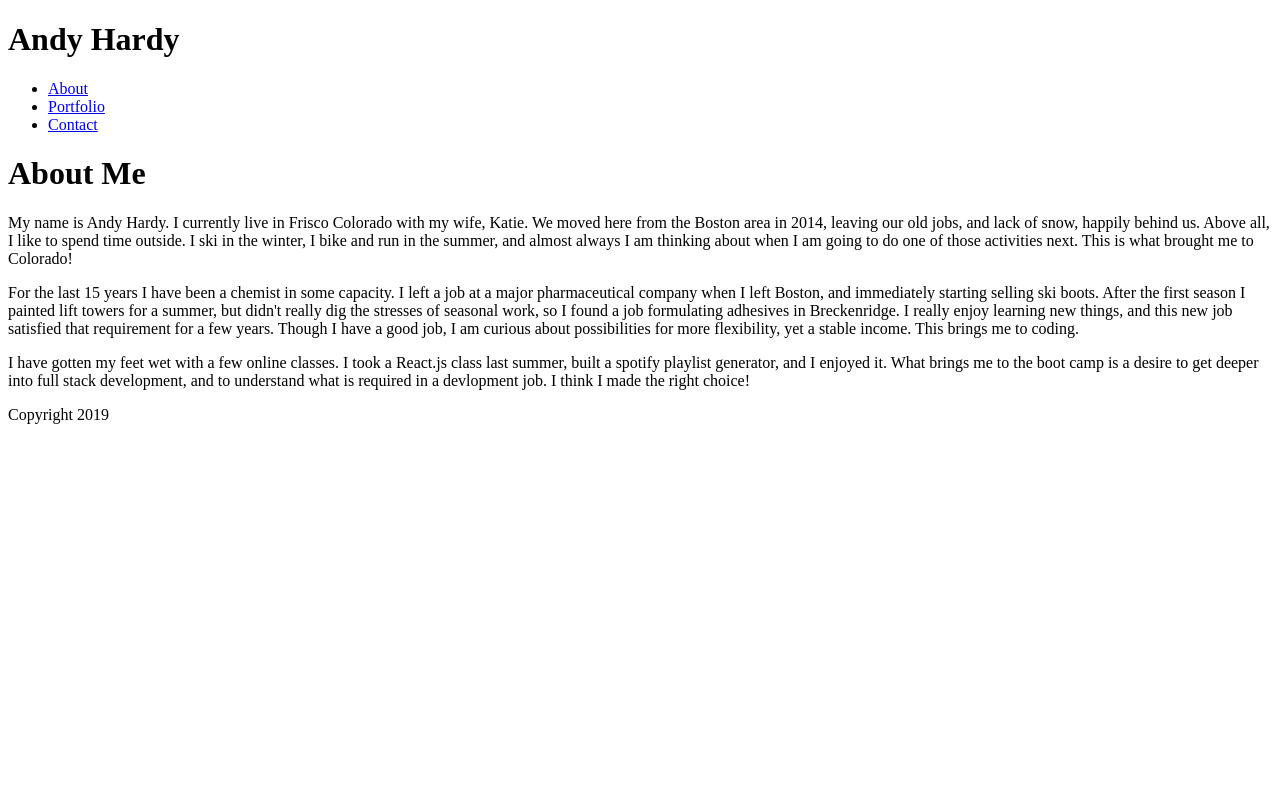
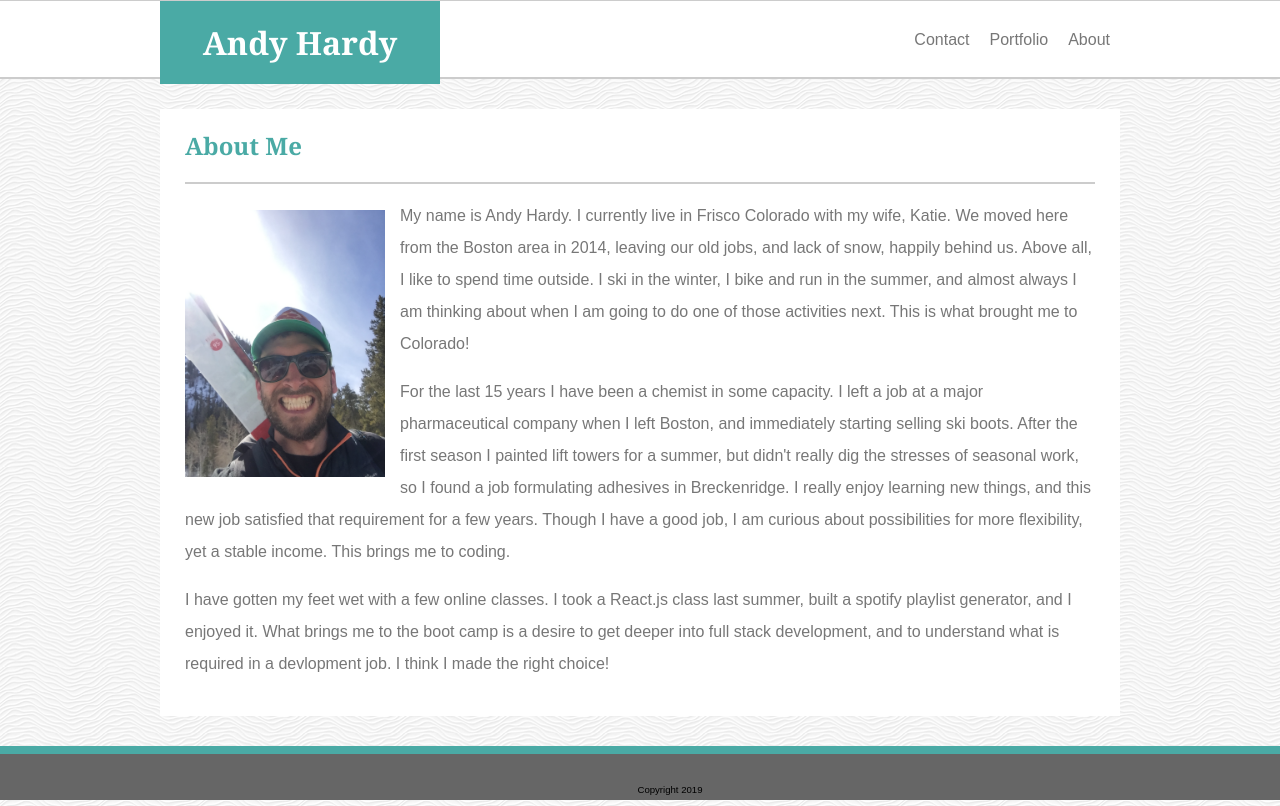
Before and after one commit to ahardy42/Basic-Portfolio, a plain HTML site: page index.html in a window 1280 px wide. Drawn offline with Linux system fonts and the light colour scheme.

Commit message:
updated numerous files and adding assets

```diff
--- a/assets/css/style.css
+++ b/assets/css/style.css
@@ -0,0 +1,160 @@
+body {
+    font-family: Arial, "Helvetica Neue", Helvetica, sans-serif;
+    font-size: 1em;
+    margin: 0;
+    padding: 0;
+    background-image: url("../images/white-waves.png");
+}
+
+
+h1 {
+    font-family: 'Georgia', Times, Times New Roman, serif;
+}
+
+h2 {
+    margin: 0 25px;
+    padding: 20px 10px 20px 0;
+    color: #4aaaa5;
+    border-bottom: 2px solid #cccccc;
+}
+
+#name {
+    background-color: #4aaaa5;
+    float: left;
+    color: #ffffff;
+    width: 25%;
+    padding: 20px;
+    margin-top: 0;
+    margin-bottom: 0;
+    text-align: center;
+}
+
+header {
+    width: 100%;
+    background-color: #ffffff;
+    border-top: 1px solid #cccccc;
+    border-bottom: 2px solid #cccccc;
+}
+
+#header {
+    margin: 0 auto 0 auto;
+    width: 960px;
+    height: 76px;
+}
+
+ul {
+    margin-top: 0;
+    margin-bottom: 0;
+    padding: 0;
+    list-style-type: none;
+}
+
+li {
+    float: right;
+}
+
+li a {
+    display: block;
+    padding: 30px 10px;
+    color: #777777;
+    text-decoration: none;
+}
+
+li a:hover {
+    background-color: #cccccc;
+}
+
+section {
+    width: 960px;
+    clear: both;
+    margin: 30px auto 90px auto;
+    background-color: #ffffff;
+}
+
+#aboutMe {
+    margin: 0 25px;
+    padding: 20px 10px 20px 0;
+    color: #4aaaa5;
+    border-bottom: 2px solid #cccccc;
+}
+
+#profile {
+    width: 200px;
+    float: left;
+    margin-top: 10px;
+    margin-right: 15px;
+    margin-bottom: 15px;
+}
+
+form, #about {
+    line-height: 2;
+    margin: 0 25px;
+    padding-bottom: 20px;
+    color: #777777;
+}
+
+input {
+    width: 908px;
+    height: 20px;
+    border: 1px solid #cccccc;
+}
+
+textarea {
+    width: 908px;
+    height: 200px;
+    resize: none;
+    border: 1px solid #cccccc;
+}
+
+button {
+    border: none;
+    color: #ffffff;
+    margin-bottom: 10px;
+    background-color: #4aaaa5;
+    width: 150px;
+    height: 50px;
+    font-size: 1.0em;
+}
+
+button:hover {
+    background-color: #2e706d;
+}
+
+.container {
+    overflow: auto;
+    display: inline-block;
+    position: relative;
+}
+
+.portfolio {
+    display: inline-block;
+    margin: 30px 25px;
+}
+
+.portfolioLink {
+    position: absolute;
+    width: 300px;
+    background-color: #4aaaa5;
+    color: #ffffff;
+    margin: 0 25px;
+    left: 0;
+    top: 67%;
+    text-align: center;
+    text-decoration: none;
+    padding: 15px 0px;
+}
+
+a.portfolioLink:hover {
+    background-color: #2e706d;
+}
+
+footer {
+    background-color: #666;
+    border-top: 8px solid #4aaaa5;
+    padding: 30px 30px 5px 30px;
+    text-align: center;
+    font-size: 0.6em;
+    position: fixed;
+    width: 100%;
+    bottom: 0;
+}
--- a/index.html
+++ b/index.html
@@ -3,18 +3,42 @@
     <head>
         <meta charset="UTF-8">
         <title>Andy Hardy's First Page</title>
+        <link rel="stylesheet" type="text/css" href="assets/css/style.css">
     </head>
     <body>
-        <h1>Andy Hardy</h1>
-        <ul>
-            <li><a href="#">About</a></li>
-            <li><a href="#">Portfolio</a></li>
-            <li><a href="#">Contact</a></li>
-        </ul>
-        <h1>About Me</h1>
-        <p>My name is Andy Hardy.  I currently live in Frisco Colorado with my wife, Katie.  We moved here from the Boston area in 2014, leaving our old jobs, and lack of snow, happily behind us.  Above all, I like to spend time outside.  I ski in the winter, I bike and run in the summer, and almost always I am thinking about when I am going to do one of those activities next.  This is what brought me to Colorado!</p>
-        <p>For the last 15 years I have been a chemist in some capacity.  I left a job at a major pharmaceutical company when I left Boston, and immediately starting selling ski boots.  After the first season I painted lift towers for a summer, but didn't really dig the stresses of seasonal work, so I found a job formulating adhesives in Breckenridge.  I really enjoy learning new things, and this new job satisfied that requirement for a few years.  Though I have a good job, I am curious about possibilities for more flexibility, yet a stable income.  This brings me to coding.</p>
-        <p>I have gotten my feet wet with a few online classes.  I took a React.js class last summer, built a spotify playlist generator, and I enjoyed it.  What brings me to the boot camp is a desire to get deeper into full stack development, and to understand what is required in a devlopment job.  I think I made the right choice!</p>
+        <header>
+            <div id="header">
+                <h1 id="name">Andy Hardy</h1>
+                <ul>
+                    <li><a href="index.html">About</a></li>
+                    <li><a href="portfolio.html">Portfolio</a></li>
+                    <li><a href="contact.html">Contact</a></li>
+                </ul>
+            </div>
+        </header>
+        <section>
+            <h1 id="aboutMe">About Me</h1>
+            <div id="about">
+                <img id="profile" src="assets/images/profile_picture.png" alt="placeholder image">
+                <p>My name is Andy Hardy. I currently live in Frisco Colorado with my wife, Katie. We moved here from the Boston
+                    area in 2014, leaving our old jobs, and lack of snow, happily behind us. Above all, I like to spend time
+                    outside. I ski in the winter, I bike and run in the summer, and almost always I am thinking about when I am
+                    going to do one of those activities next. This is what brought me to Colorado!</p>
+                <p>For the last 15 years I have been a chemist in some capacity. I left a job at a major pharmaceutical company
+                    when
+                    I left Boston, and immediately starting selling ski boots. After the first season I painted lift towers for
+                    a
+                    summer, but didn't really dig the stresses of seasonal work, so I found a job formulating adhesives in
+                    Breckenridge. I really enjoy learning new things, and this new job satisfied that requirement for a few
+                    years.
+                    Though I have a good job, I am curious about possibilities for more flexibility, yet a stable income. This
+                    brings me to coding.</p>
+                <p>I have gotten my feet wet with a few online classes. I took a React.js class last summer, built a spotify
+                    playlist generator, and I enjoyed it. What brings me to the boot camp is a desire to get deeper into full
+                    stack
+                    development, and to understand what is required in a devlopment job. I think I made the right choice!</p>
+            </div>
+        </section>
         <footer>Copyright 2019</footer>
     </body>
 </html>
```
Also changed, not shown: contact.html (+15 -8 lines), portfolio.html (+35 -8 lines), assets/images/profile_picture.png (added), assets/images/white-waves.png (added), 2 other files.
